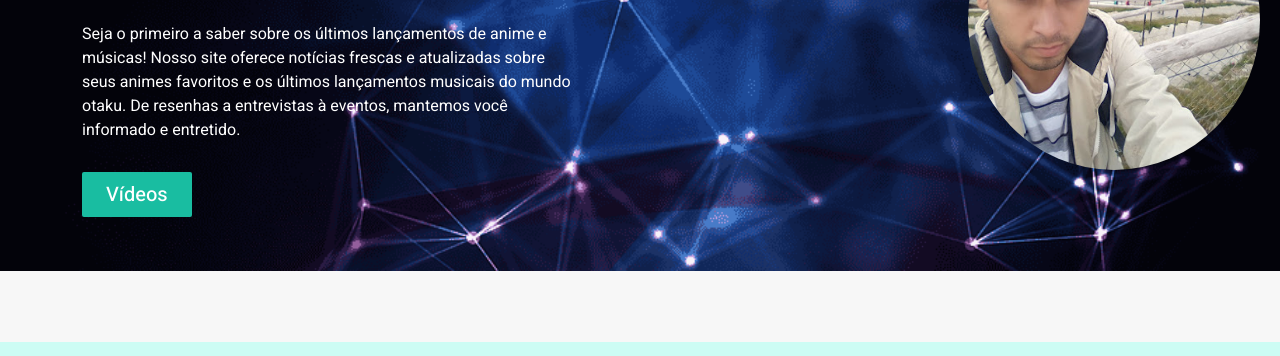
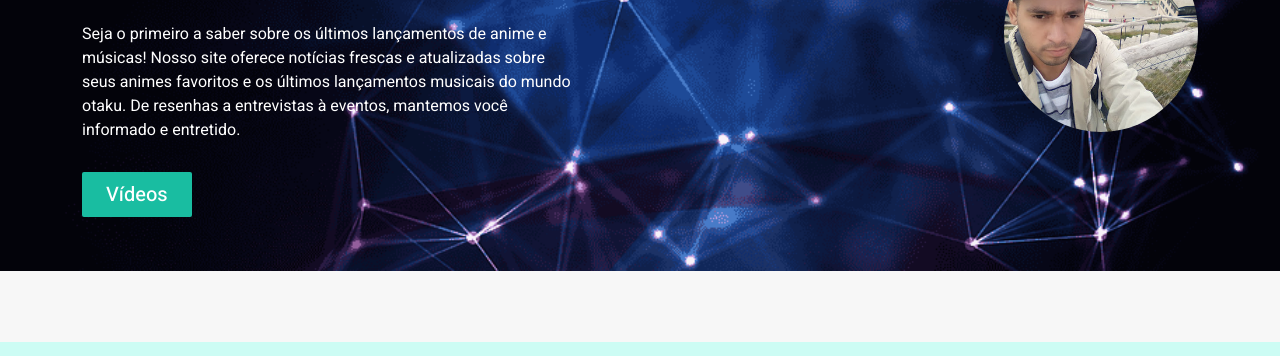
Before and after one commit to augusto120hc/midias, a plain HTML site: page index.html in a window 1280 px wide. Shown: the part 280-636 px from the top of the page. Drawn offline with Linux system fonts and the light colour scheme.

Commit message:
comite para site

```diff
--- a/index.html
+++ b/index.html
@@ -47,11 +47,13 @@
           <a href="#ofilme" class="banner-content-btn">Vídeos</a>
         </div>
 
+        <div class="banner-content">
         <img
           src="img/augusto05.png"
           alt="Imagem augusto"
           class="banner-image"
         />
+      </div>
       </section>
 
       <section id="posts">
--- a/styles.css
+++ b/styles.css
@@ -27,8 +27,8 @@ main #banner {
 }
 main #banner .banner-image {
   border-radius: 50%;
-  max-width: 300px;
-  height: 300px;
+  max-width: 200px;
+  height: 200px;
   margin-top: 70px;
 }
 .banner-content{
@@ -137,6 +137,9 @@ h2{
 .content-postum{
   width: 70%;
   margin: 0 auto;
+}
+.content-postum img{
+  margin-bottom: 25px;
 }
 #ofilme{
   margin-bottom: 10%;
```
